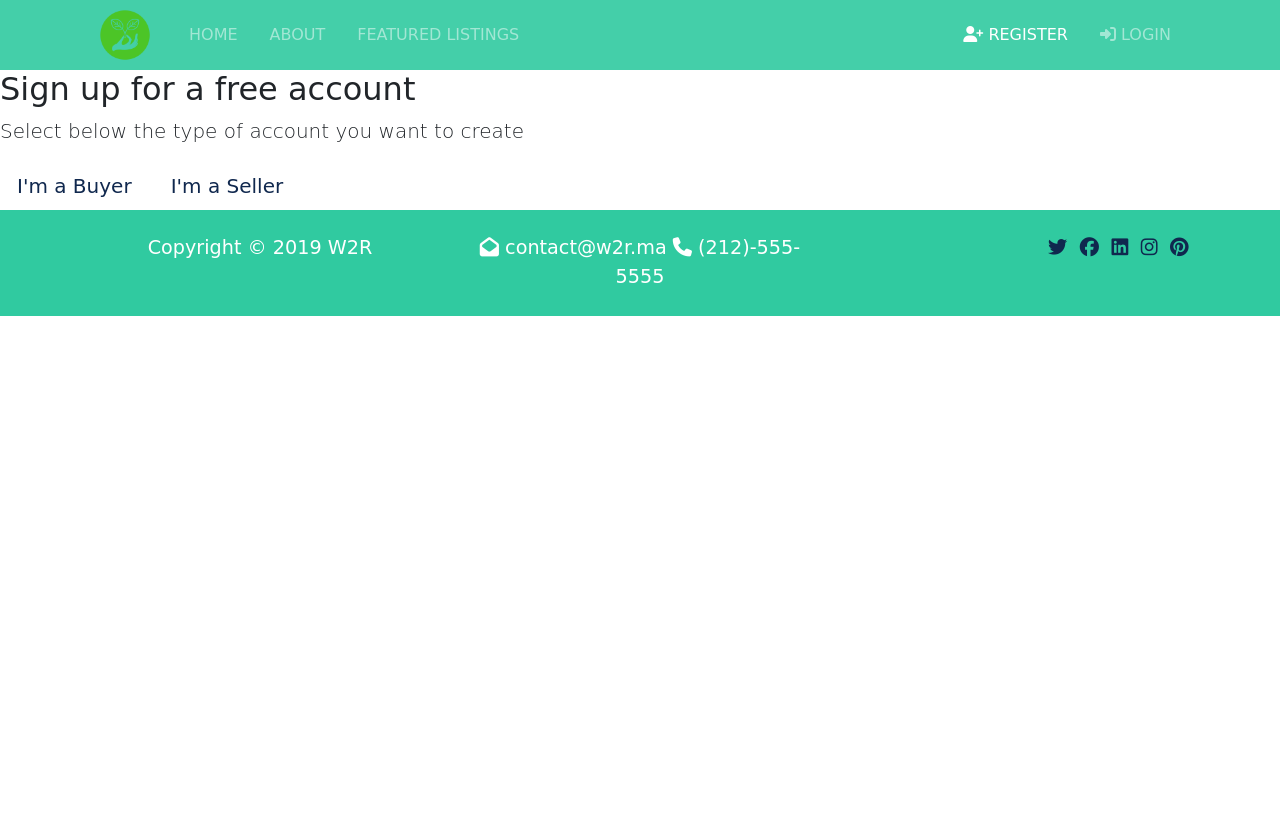
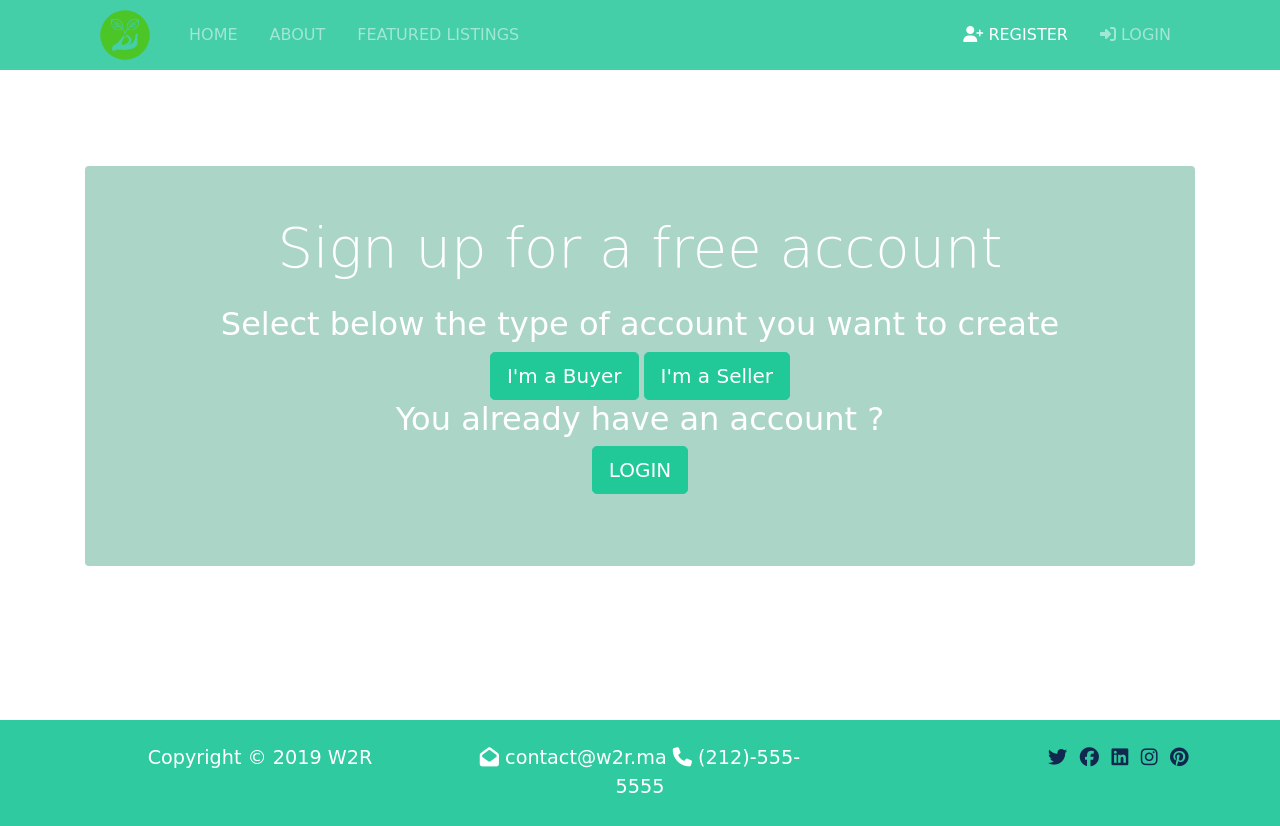
Before and after one commit to Falcon305/Waste2Ress, a Django app: page /accounts/register in a window 1280 px wide. Before the commit the page ends 316 px from the top, so only its background shows below. Run offline with Django 3.2, Linux system fonts and the light colour scheme; some libraries are stand-ins or nearby versions; some web fonts are replaced.

Commit message:
frontend4

```diff
--- a/templates/accounts/register.html
+++ b/templates/accounts/register.html
@@ -1,8 +1,32 @@
 {% extends 'base.html' %}
 
 {% block content %}
-  <h2>Sign up for a free account</h2>
+  <!-- <h2>Sign up for a free account</h2>
   <p class="lead">Select below the type of account you want to create</p>
   <a href="{% url 'buyer_register' %}" class="btn btn-student btn-lg" role="button">I'm a Buyer</a>
-  <a href="{% url 'seller_register' %}" class="btn btn-teacher btn-lg" role="button">I'm a Seller</a>
+  <a href="{% url 'seller_register' %}" class="btn btn-teacher btn-lg" role="button">I'm a Seller</a> -->
+
+  <section id="showcase">
+      <div class="container text-center ">
+        <div class="home-search p-5">
+          <div class="overlay p-5 rounded">
+            <h1 class="display-4 mb-4">
+                Sign up for a free account
+            </h1>
+            <div class="search">
+              {% if user.is_authenticated %}
+               <h2>Welcom to Waste to Ressources</h2>
+               {% else %}
+                <h2>Select below the type of account you want to create</h2>
+                <a href="{% url 'buyer_register' %}" class="btn btn-success btn-lg" role="button">I'm a Buyer</a>
+                <a href="{% url 'seller_register' %}" class="btn btn-success btn-lg" role="button">I'm a Seller</a>
+                <h2>You already have an account ?</h2>
+                <a href="{% url 'login' %}" class="btn btn-success btn-lg" role="button">LOGIN</a>
+                {% endif %}
+
+            </div>
+          </div>
+        </div>
+      </div>
+    </section>
 {% endblock %}
--- a/templates/registration/login.html
+++ b/templates/registration/login.html
@@ -6,7 +6,7 @@
       <div class="row">
         <div class="col-md-6 mx-auto">
           <div class="card">
-            <div class="card-header bg-primary text-white">
+            <div class="card-header bg-secondary text-white">
               <h4>
                 <i class="fas fa-sign-in-alt"></i> Login</h4>
             </div>
--- a/w2r/static/css/style.css
+++ b/w2r/static/css/style.css
@@ -251,3 +251,7 @@ img {
   width: 60%;
 
 }
+
+.form-text{
+      color: #ce300085 !important;
+}
```
Also changed, not shown: templates/accounts/register_form.html (+15 -8 lines).
